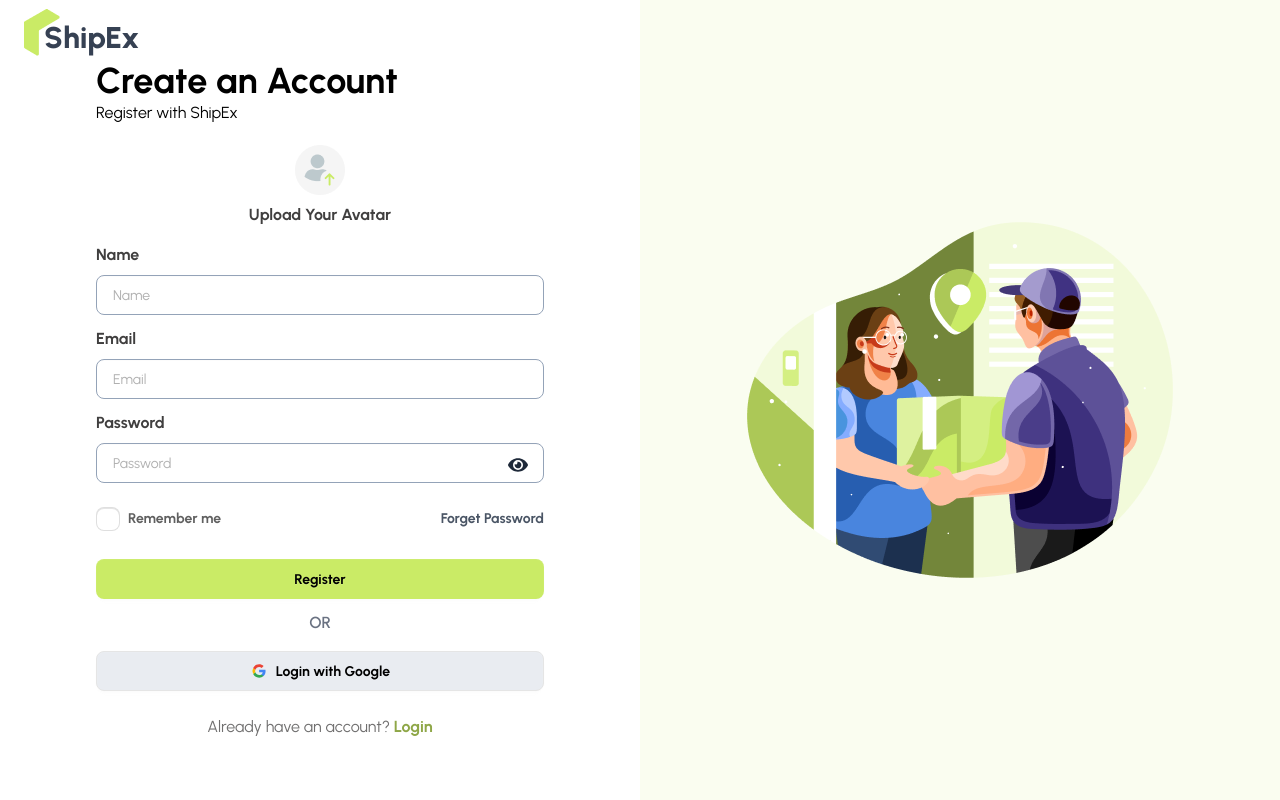
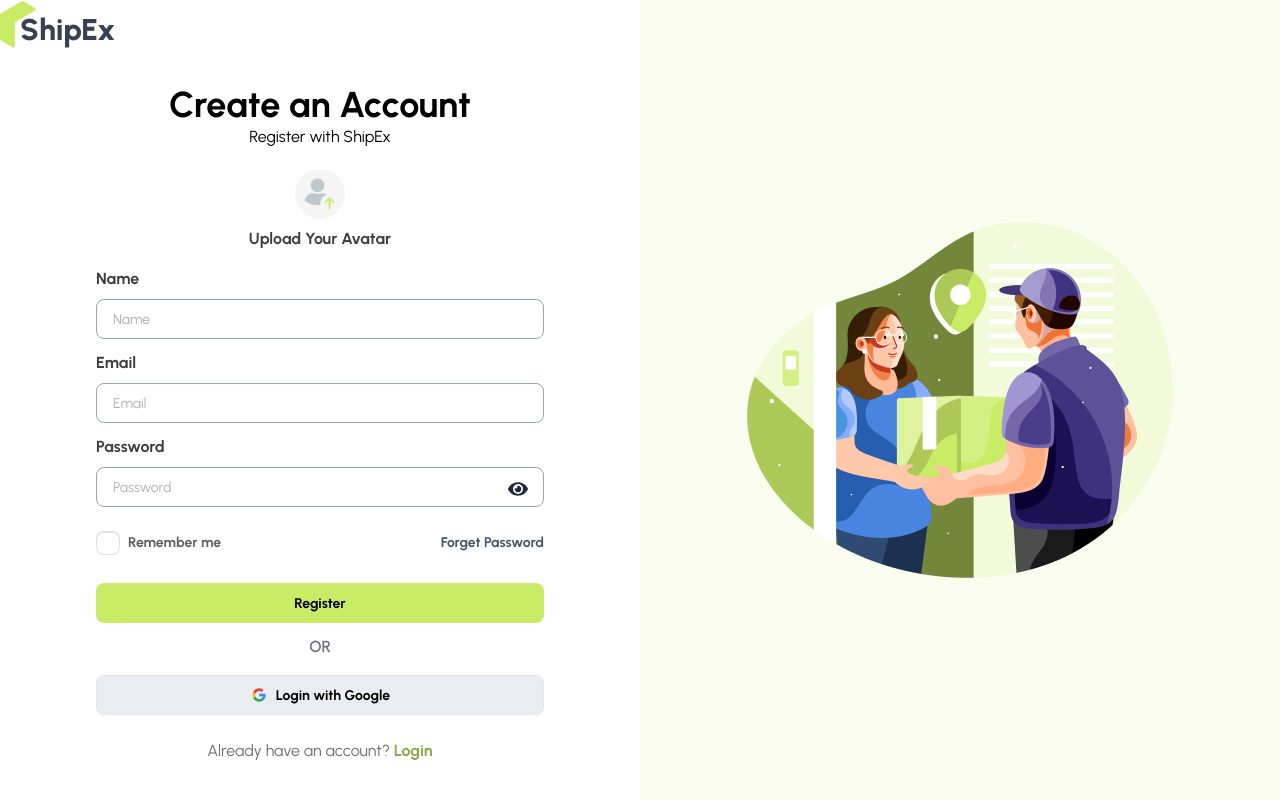
Before and after one commit to Riad-Zz/ShipEx, a React (Vite) app: page /register in a window 1280 px wide. Built offline with nearby package versions, Linux system fonts and the light colour scheme.

Commit message:
Responsiveness Issue Fixed in The AuthLayout

```diff
--- a/src/Layouts/AuthLayout.jsx
+++ b/src/Layouts/AuthLayout.jsx
@@ -1,8 +1,5 @@
-import React, { useState } from 'react';
+import React from 'react';
 import authModel from '../assets/Others/authImage.png'
-import { FaEyeSlash } from "react-icons/fa";
-import { FaEye } from "react-icons/fa";
-import { IoLogoGoogle } from "react-icons/io";
 import { Link, Outlet } from 'react-router';
 import Logo from '../Components/Logo/Logo';
 
@@ -11,7 +8,7 @@ const AuthLayout = () => {
     return (
         <div className='relative min-h-90vh'>
             <div className=' md:relative'>
-                <Link to={'/'} className='relative lg:absolute top-2 left-6'><Logo textClassName='text-gray-700'></Logo></Link>
+                <Link to={'/'} className='flex justify-center lg:absolute'><Logo textClassName='text-gray-700'></Logo></Link>
             </div>
             <div className='flex justify-between items-center'>
                 <div className='bg-white flex-1'>
--- a/src/Pages/Authentication/Login.jsx
+++ b/src/Pages/Authentication/Login.jsx
@@ -2,8 +2,7 @@ import React, { useState } from 'react';
 import { FaEyeSlash } from "react-icons/fa";
 import { FaEye } from "react-icons/fa";
 import { Link } from 'react-router';
-import Logo from '../../Components/Logo/Logo';
-import imageUpload from '../../assets/image-upload-icon.png'
+
 
 const Login = () => {
     const [eye, setEye] = useState(false);
@@ -18,10 +17,10 @@ const Login = () => {
                 <Logo></Logo>
             </div> */}
             <form className='w-full max-w-md py-10 px-5 border border-[#94A3B8] lg:border-none rounded-2xl lg:p-0'>
-                <p className='text-black text-center text-3xl md:text-4xl xl:text-left font-bold'>
+                <p className='text-black text-center text-3xl md:text-4xl 2xl:text-left font-bold'>
                     Welcome Back
                 </p>
-                <p className='text-black mb-5 text-center  xl:text-left'>Login with ShipEx</p>
+                <p className='text-black mb-5 text-center  2xl:text-left'>Login with ShipEx</p>
 
 
                 {/* Email  */}
--- a/src/Pages/Authentication/Register.jsx
+++ b/src/Pages/Authentication/Register.jsx
@@ -2,29 +2,36 @@ import React, { useState } from 'react';
 import { FaEyeSlash } from "react-icons/fa";
 import { FaEye } from "react-icons/fa";
 import { Link } from 'react-router';
-import Logo from '../../Components/Logo/Logo';
 import imageUpload from '../../assets/image-upload-icon.png'
+import { useForm } from 'react-hook-form';
 
 
 const Register = () => {
     const [eye, setEye] = useState(false);
     const [currentEmail, setCurrentEmail] = useState("");
-        const handleEyeClick = (e) => {
-            e.preventDefault();
-            setEye(!eye);
-        }
+
+    const {register,handleSubmit,watch,formState: { errors }} = useForm()
+
+    const handleEyeClick = (e) => {
+        e.preventDefault();
+        setEye(!eye);
+    }
+
+    // Handle Register
+    const handleRegister = (data) =>{
+        console.log(data) ;
+    }
+
     return (
-        <div className='flex mt-7 md:mt-16 lg:mt-0 items-center justify-center p-2 '>
-            {/* <div className='absolute top-0'>
-                <Logo></Logo>
-            </div> */}
-            <form className='w-full lg:mt-20 xl:mt-0 max-w-md py-10 px-5 p-2 border border-[#94A3B8] lg:border-none rounded-2xl lg:p-0'>
-                <p className='text-black text-center text-3xl md:text-4xl xl:text-left font-bold'>
+        <div className='flex mt-12 items-center justify-center p-2 '>
+
+            <form onSubmit={handleSubmit(handleRegister)} className='w-full lg:mt-20 xl:mt-0 max-w-md py-10 px-5 p-2 border border-[#94A3B8] lg:border-none rounded-2xl lg:p-0'>
+                <p className='text-black text-center text-3xl md:text-4xl 2xl:text-left font-bold'>
                     Create an Account
                 </p>
-                <p className='text-black mb-5 text-center  xl:text-left'>Register with ShipEx</p>
+                <p className='text-black mb-5 text-center 2xl:text-left'>Register with ShipEx</p>
                 <div className='my-4 flex flex-col items-center gap-2'>
-                    <img src={imageUpload} alt="" className='cursor-pointer'/>
+                    <img src={imageUpload} alt="" className='cursor-pointer' />
                     <p className='text-[#403F3F] font-bold'>Upload Your Avatar</p>
                 </div>
 
@@ -35,6 +42,7 @@ const Register = () => {
                     className="input mb-3 w-full bg-white border-[#94A3B8] py-4 px-4 rounded-lg outline-none"
                     placeholder="Name"
                     name='name'
+                    {...register('name')}
                     onChange={(e) => setCurrentEmail(e.target.value)}
                     value={currentEmail}
                 />
@@ -47,6 +55,7 @@ const Register = () => {
                     className="input mb-3 w-full bg-white border-[#94A3B8] py-4 px-4 rounded-lg outline-none"
                     placeholder="Email"
                     name='email'
+                    {...register('email')}
                     onChange={(e) => setCurrentEmail(e.target.value)}
                     value={currentEmail}
                 />
```
